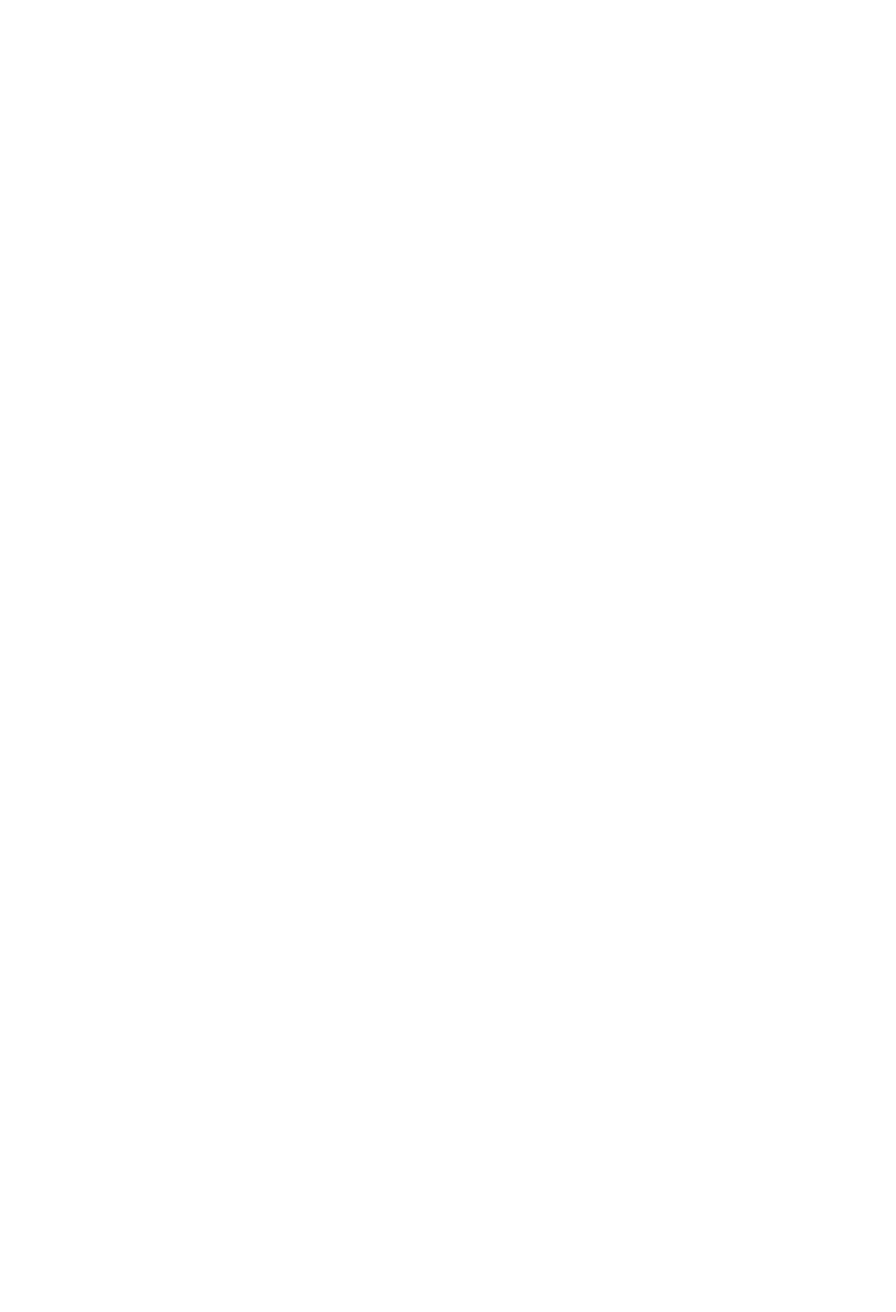
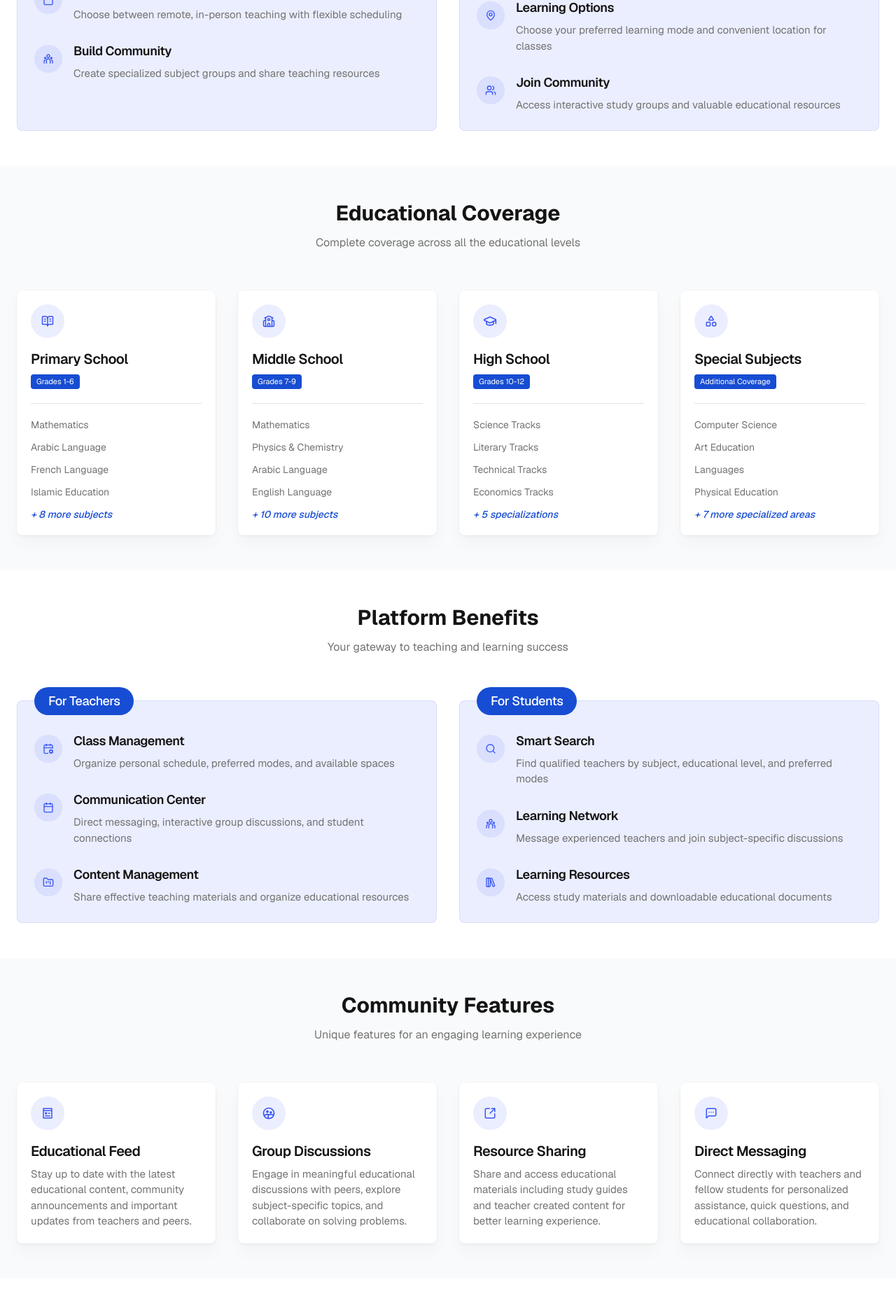
Before and after one commit to agyweb/skooly-skool, a Next.js app: page / in a window 1280 px wide. Shown: the part 340-2215 px from the top of the page at 70% size. Before the commit the page ends 800 px from the top, so only its background shows below. Built offline with nearby package versions, Linux system fonts and the light colour scheme.

Commit message:
feat: add website sections to page

```diff
--- a/src/app/page.tsx
+++ b/src/app/page.tsx
@@ -1,3 +1,19 @@
+import CommunityFeatures from "@/components/sections/community-features";
+import EducationalCoverage from "@/components/sections/educational-coverage";
+import Footer from "@/components/sections/footer";
+import JoinUs from "@/components/sections/join-us";
+import PlatformBenefits from "@/components/sections/platform-benefits";
+import PlatformFeatures from "@/components/sections/platform-features";
+
 export default function Home() {
-  return <div className={"box"}></div>;
+  return (
+    <div>
+      <PlatformFeatures />
+      <EducationalCoverage />
+      <PlatformBenefits />
+      <CommunityFeatures />
+      <JoinUs />
+      <Footer />
+    </div>
+  );
 }
```
